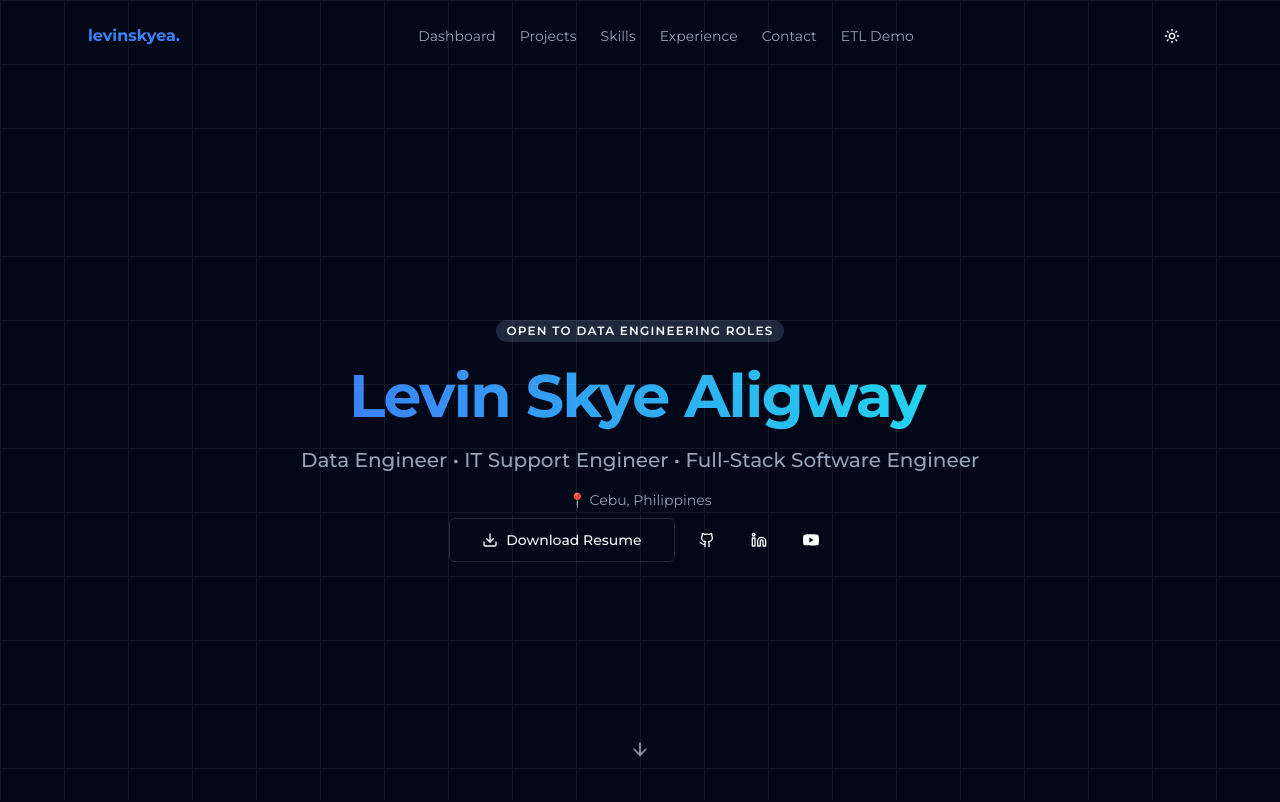
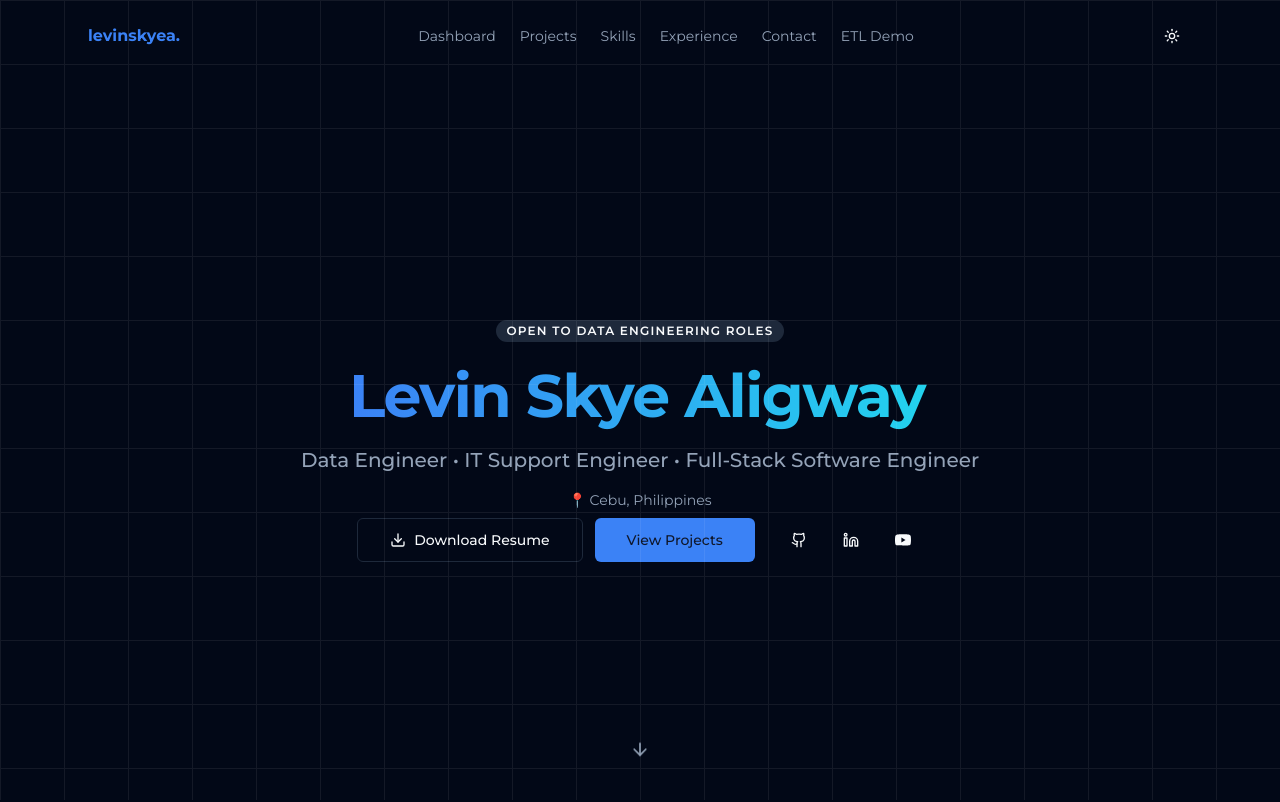
Before and after one commit to levinskyea/levin-data-engineer-portfolio, a Next.js app: page / in a window 1280 px wide. Shown: the top 802 px of the page. Built offline with nearby package versions, Linux system fonts and the light colour scheme.

Commit message:
Uncomment View Projects button and description from Hero

```diff
--- a/src/components/hero.tsx
+++ b/src/components/hero.tsx
@@ -107,15 +107,16 @@ export function Hero() {
           transition={{ duration: 0.5, delay: 0.5 }}
           className="flex flex-wrap items-center justify-center gap-3"
         >
-          {/* <Button size="lg" onClick={() => scrollTo("projects")}>
-            View Projects
-          </Button> */}
           <Button size="lg" variant="outline" asChild>
             <a href="/resume.pdf" download aria-label="Download resume PDF">
               <Download className="mr-2 h-4 w-4" />
               Download Resume
             </a>
           </Button>
+          <Button size="lg" onClick={() => scrollTo("projects")}>
+            View Projects
+          </Button>
+          <br />
           <Button size="icon" variant="ghost" asChild>
             <a
               href="https://github.com/levinskyea"
```
